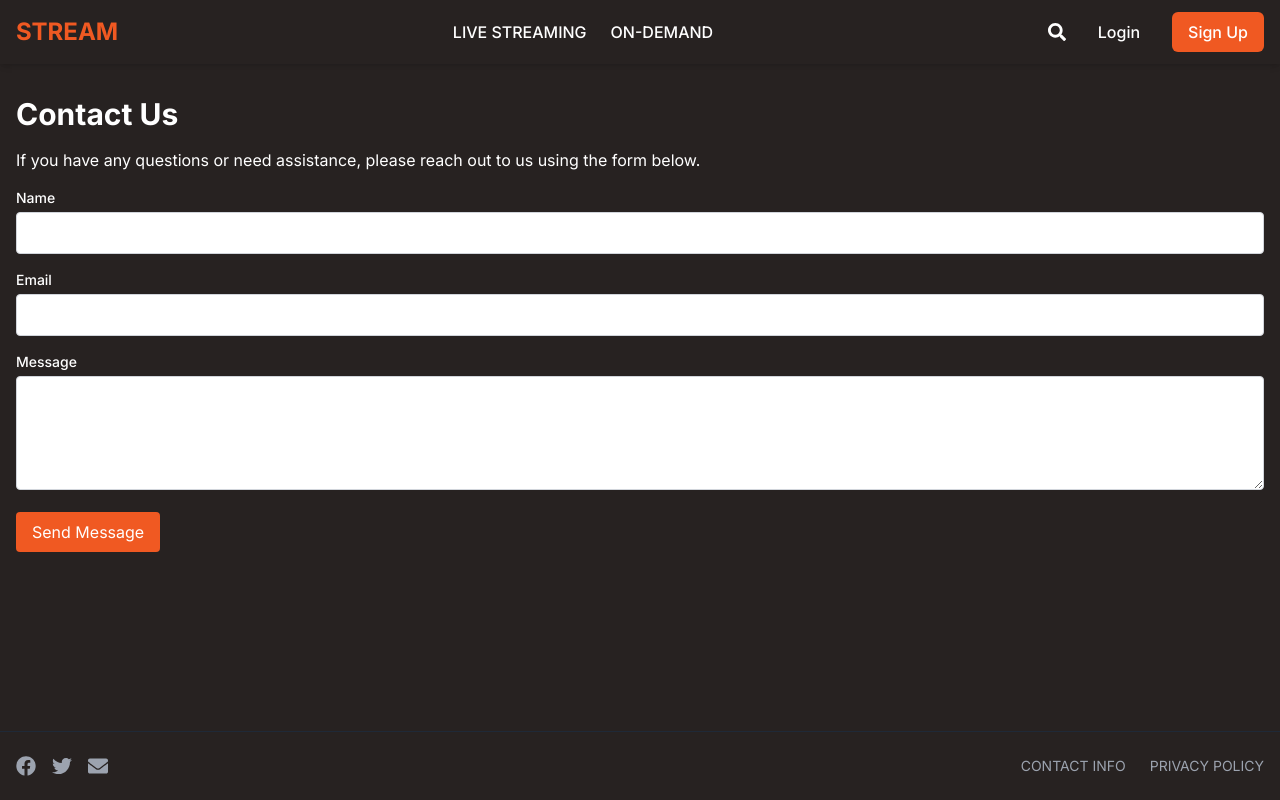
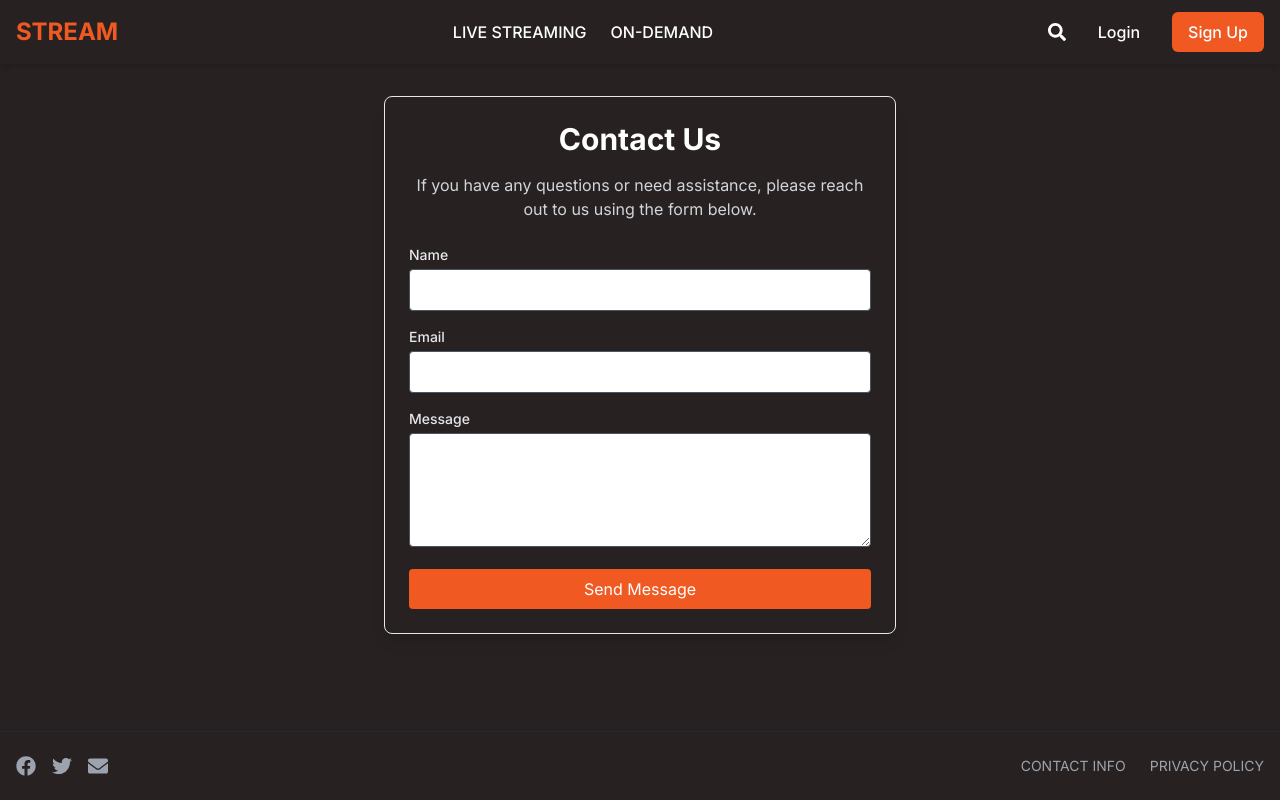
Before and after one commit to SamithaSandeepa/Sports-Streaming-Platform-Prototype, a Next.js app in the folder frontend/: page /contact in a window 1280 px wide. Built offline with nearby package versions, Linux system fonts and the light colour scheme.

Commit message:
Update page.tsx

```diff
--- a/frontend/src/app/contact/page.tsx
+++ b/frontend/src/app/contact/page.tsx
@@ -1,54 +1,66 @@
 export default function Contact() {
   return (
     <div className="container mx-auto px-4 py-8">
-      <h1 className="text-3xl font-bold mb-4">Contact Us</h1>
-      <p className="mb-4">
+      {/* Card wrapper */}
+      <div className="max-w-lg mx-auto border p-6 rounded-lg shadow-lg">
+        <h1 className="text-3xl font-bold mb-4 text-center text-white">
+          Contact Us
+        </h1>
+        <p className="mb-6 text-gray-300 text-center">
           If you have any questions or need assistance, please reach out to us
           using the form below.
         </p>
         <form className="space-y-4">
           <div>
-          <label htmlFor="name" className="block text-sm font-medium mb-1">
+            <label
+              htmlFor="name"
+              className="block text-sm font-medium mb-1 text-gray-200"
+            >
               Name
             </label>
             <input
               type="text"
               id="name"
-            className="w-full p-2 border border-gray-300 rounded"
+              className="w-full p-2 bg-white border border-gray-600 rounded text-white"
               required
             />
           </div>
           <div>
-          <label htmlFor="email" className="block text-sm font-medium mb-1">
+            <label
+              htmlFor="email"
+              className="block text-sm font-medium mb-1 text-gray-200"
+            >
               Email
             </label>
             <input
               type="email"
               id="email"
-            className="w-full p-2 border border-gray-300 rounded"
+              className="w-full p-2 bg-white border border-gray-600 rounded text-white"
               required
             />
           </div>
           <div>
-          <label htmlFor="message" className="block text-sm font-medium mb-1">
+            <label
+              htmlFor="message"
+              className="block text-sm font-medium mb-1 text-gray-200"
+            >
               Message
             </label>
             <textarea
               id="message"
               rows={4}
-            className="w-full p-2 border border-gray-300 rounded"
+              className="w-full p-2 bg-white border border-gray-600 rounded text-white"
               required
             ></textarea>
           </div>
           <button
             type="submit"
-          className="bg-primary text-white px-4 py-2 rounded hover:bg-secondary transition duration-200"
+            className="w-full bg-primary text-white px-4 py-2 rounded hover:bg-primary-dark transition duration-200"
           >
             Send Message
           </button>
         </form>
       </div>
+    </div>
   );
 }
-
-// export default function Contact() {
```
Lines whose indentation alone changed are shown as unchanged.
